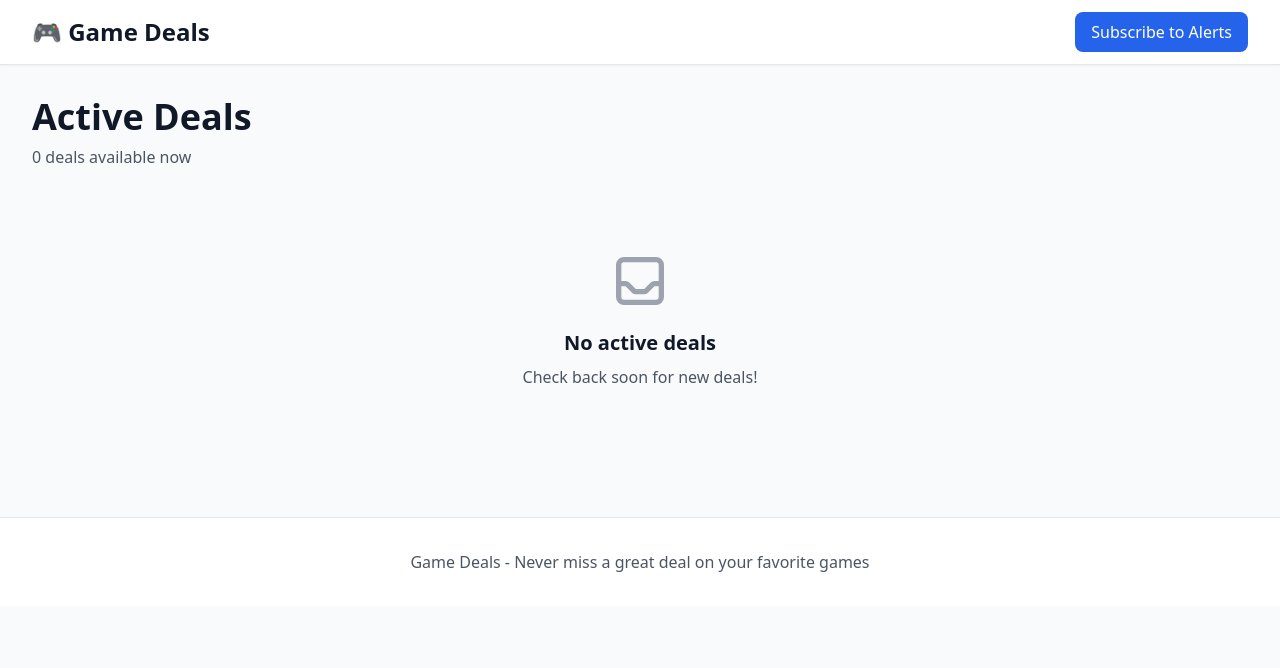
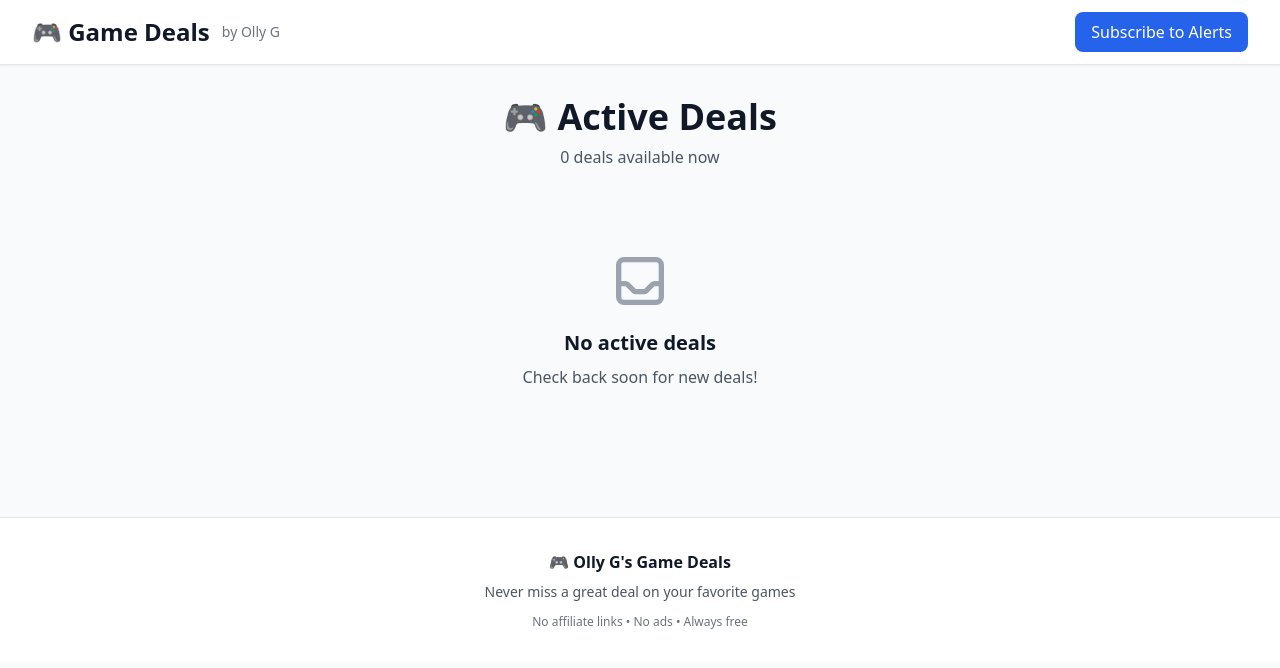
Before and after one commit to WWPOL/Game-Deals, a Django app: page / in a window 1280 px wide. Shown: the top 668 px of the page. Run offline with Django 5.2, Linux system fonts and the light colour scheme; data that the repository does not hold is empty; parts of the project's set-up code (start-up, migrations or seed data) failed here and were passed over; some libraries are stand-ins or nearby versions.

Commit message:
Update branding to Olly G's Game Deals across site and admin
- Configure Unfold admin theme with Game Deals branding and 🎮 emoji
- Set admin site header, title, and index title
- Add "by Olly G" tagline to main navigation
- Update footer with full branding and site commitments
- Center align homepage heading
- Update page titles to include "Olly G's Game Deals"

```diff
--- a/config/urls.py
+++ b/config/urls.py
@@ -1,5 +1,10 @@
 from django.contrib import admin
 from django.urls import path, include
+
+# Admin branding
+admin.site.site_header = "Game Deals Admin"
+admin.site.site_title = "Game Deals Admin"
+admin.site.index_title = "Welcome to Game Deals Administration"
 
 urlpatterns = [
     path('admin/', admin.site.urls),
--- a/deals/apps.py
+++ b/deals/apps.py
@@ -3,4 +3,4 @@ from django.apps import AppConfig
 
 class DealsConfig(AppConfig):
     default_auto_field = 'django.db.models.BigAutoField'
-    name = 'deals'
+    name = 'game_deals'
--- a/deals/templates/base.html
+++ b/deals/templates/base.html
@@ -20,8 +20,9 @@
         <div class="max-w-7xl mx-auto px-4 sm:px-6 lg:px-8">
             <div class="flex justify-between h-16 items-center">
                 <div class="flex items-center">
-                    <a href="{% url 'deals:home' %}" class="text-2xl font-bold text-gray-900">
-                        🎮 Game Deals
+                    <a href="{% url 'deals:home' %}" class="flex items-center">
+                        <span class="text-2xl font-bold text-gray-900">🎮 Game Deals</span>
+                        <span class="ml-3 text-sm text-gray-500 hidden sm:block">by Olly G</span>
                     </a>
                 </div>
                 <div class="flex items-center space-x-4">
@@ -39,9 +40,15 @@
 
     <footer class="bg-white border-t border-gray-200 mt-12">
         <div class="max-w-7xl mx-auto px-4 sm:px-6 lg:px-8 py-8">
-            <p class="text-center text-gray-600">
-                Game Deals - Never miss a great deal on your favorite games
-            </p>
+            <div class="text-center">
+                <p class="text-gray-900 font-semibold mb-2">🎮 Olly G's Game Deals</p>
+                <p class="text-gray-600 text-sm">
+                    Never miss a great deal on your favorite games
+                </p>
+                <p class="text-gray-500 text-xs mt-3">
+                    No affiliate links • No ads • Always free
+                </p>
+            </div>
         </div>
     </footer>
 
--- a/deals/templates/deals/detail.html
+++ b/deals/templates/deals/detail.html
@@ -1,6 +1,6 @@
 {% extends 'base.html' %}
 
-{% block title %}{{ deal.name }} - Game Deals{% endblock %}
+{% block title %}{{ deal.name }} - Olly G's Game Deals{% endblock %}
 
 {% block content %}
 <div class="max-w-4xl mx-auto px-4 sm:px-6 lg:px-8 py-8">
--- a/deals/templates/deals/home.html
+++ b/deals/templates/deals/home.html
@@ -1,11 +1,11 @@
 {% extends 'base.html' %}
 
-{% block title %}Active Game Deals{% endblock %}
+{% block title %}Olly G's Game Deals - Active Deals{% endblock %}
 
 {% block content %}
 <div class="max-w-7xl mx-auto px-4 sm:px-6 lg:px-8 py-8">
-    <div class="mb-8">
-        <h1 class="text-4xl font-bold text-gray-900 mb-2">Active Deals</h1>
+    <div class="mb-8 text-center">
+        <h1 class="text-4xl font-bold text-gray-900 mb-2">🎮 Active Deals</h1>
         <p class="text-gray-600">{{ deals.count }} deal{{ deals.count|pluralize }} available now</p>
     </div>
 
```
Also changed, not shown: config/settings.py (+9 -0 lines).
